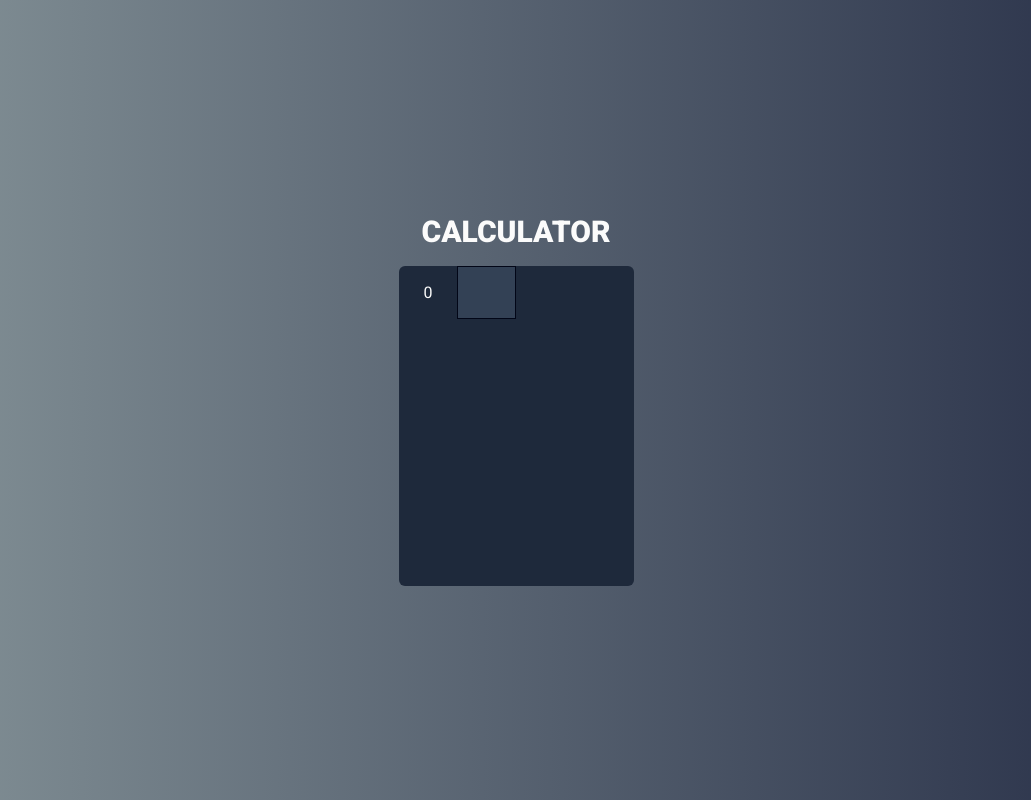
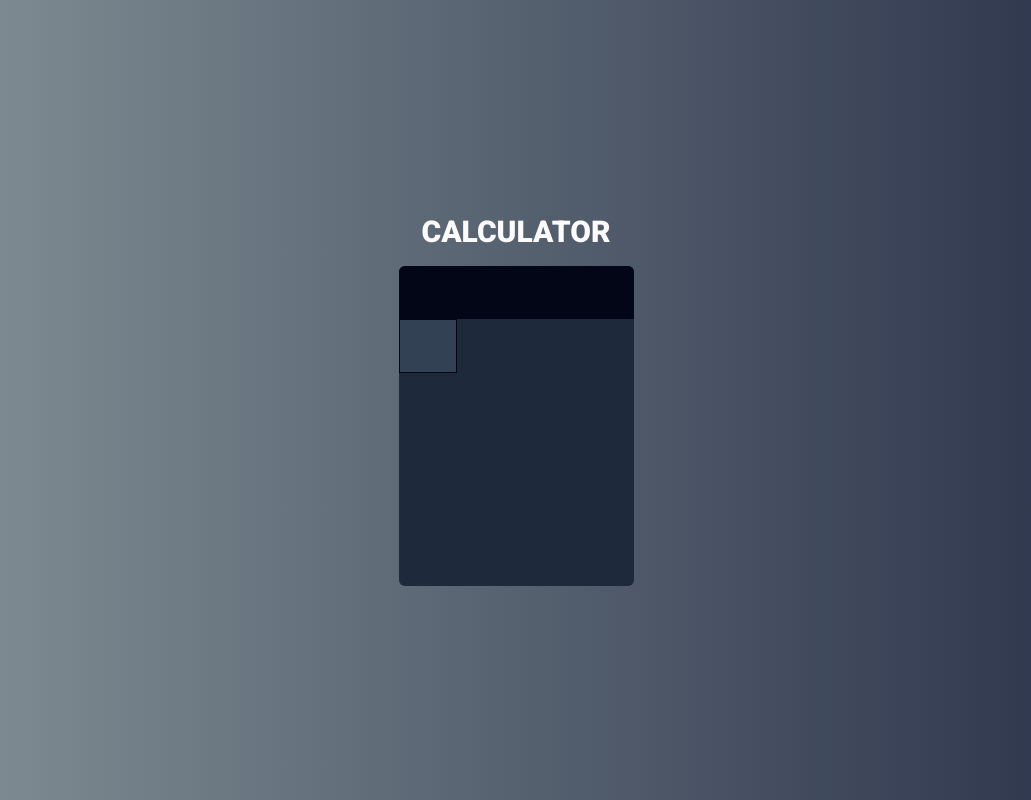
Before and after one commit to igords-goncalves/vuejs-calculator, a Vue app: page / in a window 1280 px wide. Shown: the whole page, without its empty margins (124-1155 px from the left). Built offline with nearby package versions, Linux system fonts and the light colour scheme.

Commit message:
featÇ create a component to display the result of the operation

```diff
--- a/src/components/Display.vue
+++ b/src/components/Display.vue
@@ -1,14 +1,19 @@
 <template>
-    <button>
-        0
-    </button>
+    <div
+        class="display bg-slate-950 flex justify-end items-center p-5 text-2xl overflow-hidden"
+    >
+        {{ value }}
+    </div>
+</template>
 
+<script>
+export default {
+    props: ["value"],
+};
+</script>
 
-    </template>
-
-    <script>
-    export default {
-
-    }
-
-    </script>
+<style>
+.display {
+    grid-column: span 4;
+}
+</style>
```
